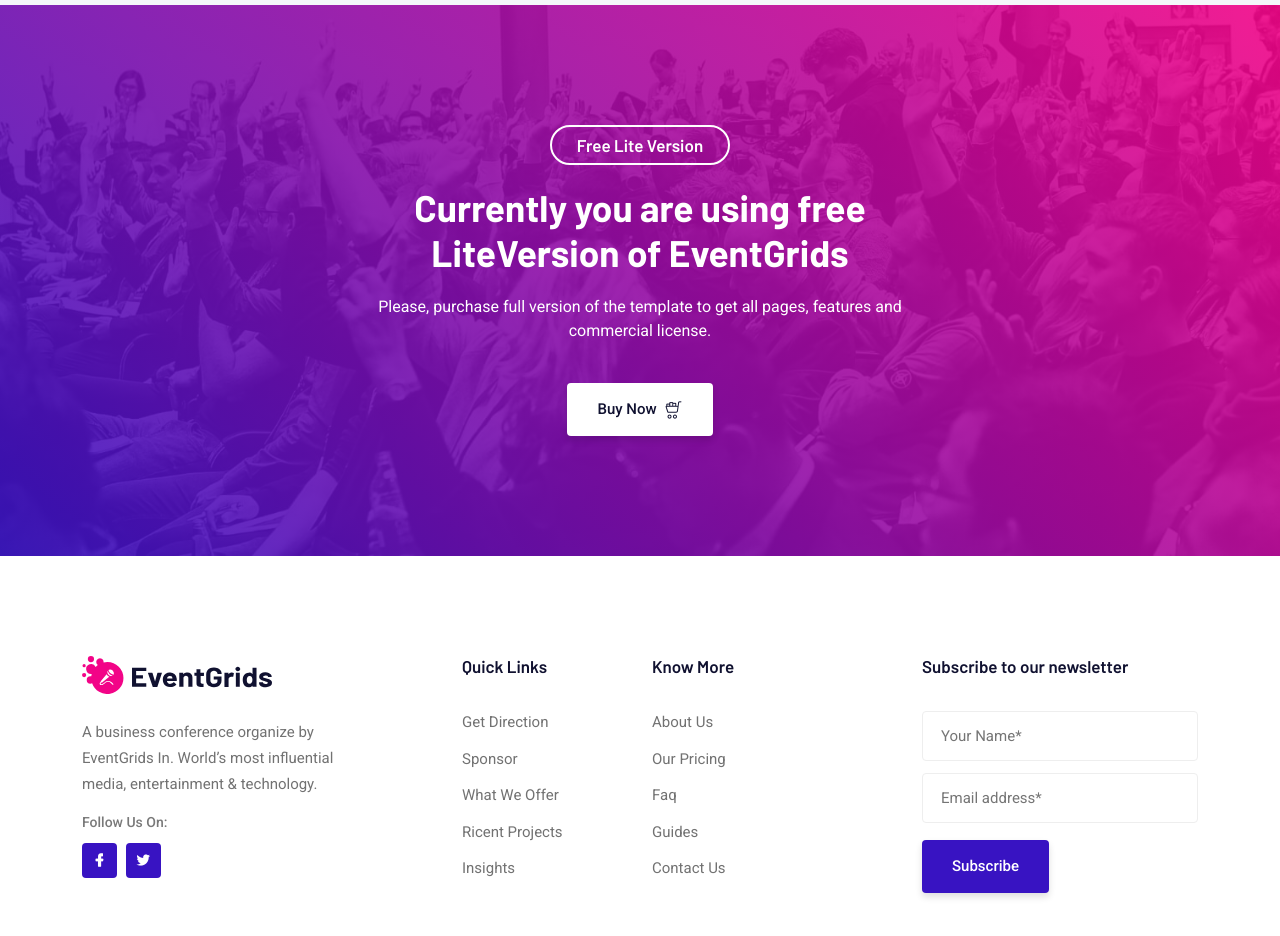
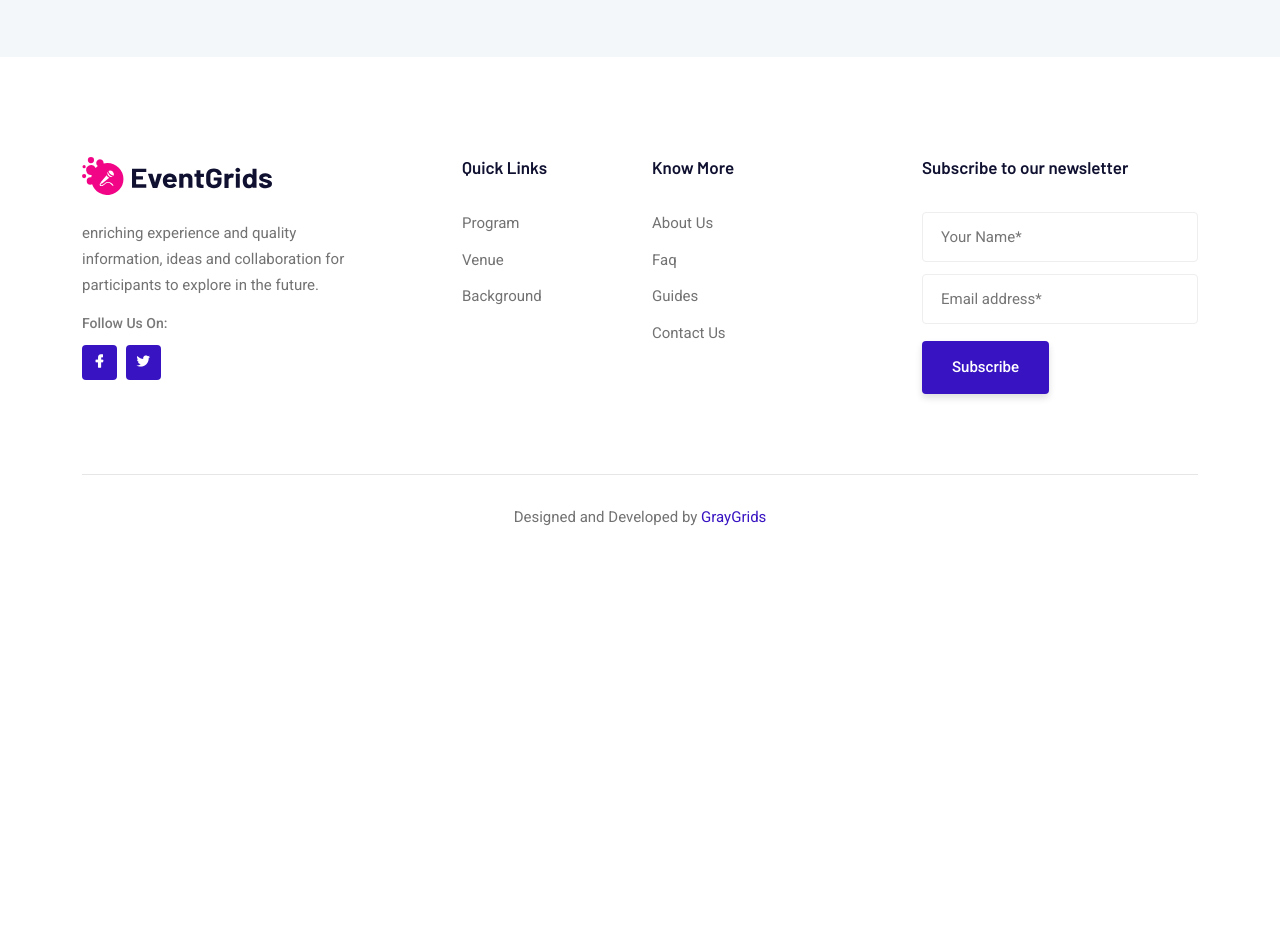
Before and after one commit to WikiWomen/wikiwomen.github.io, a plain HTML site: page index.html in a window 1280 px wide. Shown: the part 1800-2736 px from the top of the page. After the commit the page ends 2359 px from the top, so only its background shows below. Drawn offline with Linux system fonts and the light colour scheme.

Commit message:
Text changes

```diff
--- a/index.html
+++ b/index.html
@@ -169,10 +169,9 @@
             <div class="row">
                 <div class="col-12">
                     <div class="section-title">
-                        <h3 class="wow zoomIn" data-wow-delay=".2s">Why join eventGrids?</h3>
+                        <h3 class="wow zoomIn" data-wow-delay=".2s">20th to 22nd Oct 2023</h3>
                         <h2 class="wow fadeInUp" data-wow-delay=".4s">Why you should Join Event</h2>
-                        <p class="wow fadeInUp" data-wow-delay=".6s">There are many variations of passages of Lorem
-                            Ipsum available, but the majority have suffered alteration in some form.</p>
+                        <p class="wow fadeInUp" data-wow-delay=".6s">WikiWomenCamp 2023 will be bringing together individuals who identify themselves as women from different countries of the Wikimedia movement, leaders of their respective communities and with strong experience and proven engagement with the gendergap topic. </p>
                     </div>
                 </div>
             </div>
@@ -272,29 +271,6 @@
     </section>
     <!-- /End Features Area -->
 
-    <!-- Start Call Action Area -->
-    <section class="call-action overlay">
-        <div class="container">
-            <div class="row align-items-center">
-                <div class="col-lg-8 offset-lg-2 col-md-12 col-12">
-                    <div class="inner-content">
-                        <div class="text">
-                            <h5 class="wow zoomIn" data-wow-delay=".2s">Free Lite Version</h5>
-                            <h2 class="wow fadeInUp" data-wow-delay=".4s">Currently you are using free LiteVersion of EventGrids
-                            </h2>
-                            <p class="wow fadeInUp" data-wow-delay=".6s">Please, purchase full version of the template
-                                to get all pages, features and commercial license.</p>
-                        </div>
-                        <div class="button wow fadeInUp" data-wow-delay=".8s">
-                            <a href="javascript:void(0)" class="btn">Buy Now <i class="lni lni-cart-full"></i></a>
-                        </div>
-                    </div>
-                </div>
-            </div>
-        </div>
-    </section>
-    <!-- End Call Action Area -->
-
     <!-- Start Footer Area -->
     <footer class="footer">
         <!-- Start Footer Top -->
@@ -310,8 +286,7 @@
                                         <img src="assets/images/logo/dark-logo.svg" alt="#">
                                     </a>
                                 </div>
-                                <p>A business conference organize by EventGrids In. World’s most influential media,
-                                    entertainment & technology.</p>
+                                <p>enriching experience and quality information, ideas and collaboration for participants to explore in the future.</p>
                                 <span class="social-title">
                                     Follow Us On:
                                 </span>
@@ -337,11 +312,9 @@
                             <div class="single-footer f-link">
                                 <h3>Quick Links</h3>
                                 <ul>
-                                    <li><a href="javascript:void(0)">Get Direction</a></li>
-                                    <li><a href="javascript:void(0)">Sponsor</a></li>
-                                    <li><a href="javascript:void(0)">What We Offer</a></li>
-                                    <li><a href="javascript:void(0)">Ricent Projects</a></li>
-                                    <li><a href="javascript:void(0)">Insights</a></li>
+                                    <li><a href="https://meta.wikimedia.org/wiki/WWC2023/Program">Program</a></li>
+                                    <li><a href="javascript:void(0)">Venue</a></li>
+                                    <li><a href="https://meta.wikimedia.org/wiki/WWC2023/Background">Background</a></li>
                                 </ul>
                             </div>
                             <!-- End Single Widget -->
@@ -352,7 +325,6 @@
                                 <h3>Know More</h3>
                                 <ul>
                                     <li><a href="javascript:void(0)">About Us</a></li>
-                                    <li><a href="javascript:void(0)">Our Pricing</a></li>
                                     <li><a href="javascript:void(0)">Faq</a></li>
                                     <li><a href="javascript:void(0)">Guides</a></li>
                                     <li><a href="javascript:void(0)">Contact Us</a></li>
```
